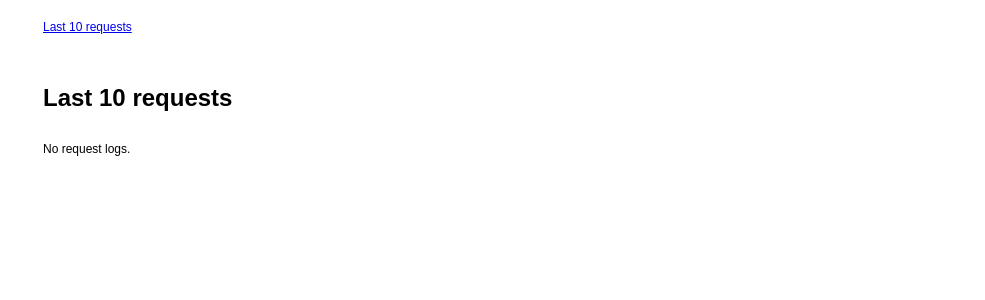
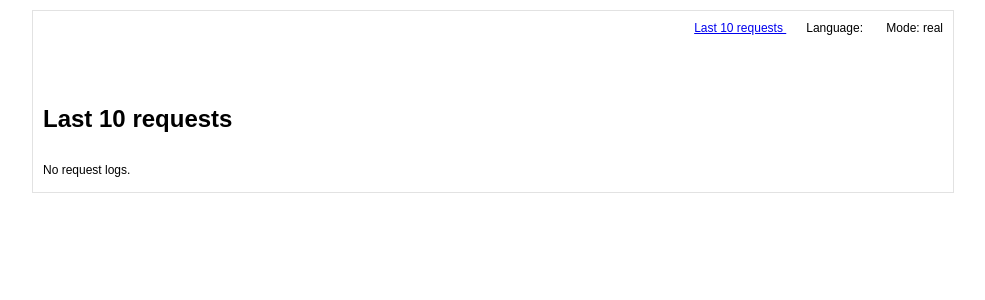
Before and after one commit to george-k/bio, a Django app: template main/templates/last_10_requests.html in a window 1280 px wide. Shown: the top 300 px of the page, without its empty margins (147-1132 px from the left). Run offline with Django 3.2, Linux system fonts and the light colour scheme; the template is opened without the code that fills it, so the values that code supplies are empty.

Commit message:
Use context settings dict in template

```diff
--- a/main/templates/base.html
+++ b/main/templates/base.html
@@ -12,6 +12,13 @@
   {% load i18n %}
   <body >
     <div id="page">
+      <div id="info">
+        <a id="last_logs" target="blanc" href="{% url last_logs %}">
+          {% trans "Last 10 requests" %}
+        </a>
+        <span>{% trans "Language"%}: {{ settings.LANGUAGE_CODE|slice:":2"|capfirst }}</span>
+        <span>{% trans "Mode"%}: {{ settings.DEBUG|yesno:"debug, real" }}</span>
+      </div>
       <div class="cab">
         {% if request.user.is_authenticated %}
         {% trans "Welcome, "%}{{ request.user.username}}
@@ -23,9 +30,6 @@
         </a>
         {% endif %}
       </div>
-      <a id="last_logs" target="blanc" href="{% url last_logs %}">
-        {% trans "Last 10 requests" %}
-      </a>
       {% block content %}
       Content
       {% endblock %}
--- a/media/css/base.css
+++ b/media/css/base.css
@@ -46,7 +46,7 @@
 blockquote, q {
     quotes: "" "";
 }
-/******************************************************************************/
+/****************************************************/
 body {
     background: #ffffff;
     font:12px Arial,Verdana,sans-serif;
@@ -54,8 +54,10 @@
 
 #page {
     width: 900px;
-    margin:0 auto;
+    margin:10px auto;
+    padding:10px;
     position:relative;
+    border:#e2e2e2 solid 1px;
 }
 h1 {
     font-weight:bold;
@@ -65,6 +67,7 @@
 p {
     margin-bottom:5px;
 }
+/******************* Contact show *******************/
 .contact dt {
     font-weight:bold
 }
@@ -72,6 +75,7 @@
     font-size:16px;
     padding:5px 0 20px 50px;
 }
+/******************* Contact edit *******************/
 .edit_contact label {
     font-weight:bold;
     margin-right:30px;
@@ -87,13 +91,20 @@
 .edit_contact td img {
     margin-bottom:-4px;
 }
-/* **************************** */
+/************** Auth *****************/
 .auth label {
     font-weight:bold;
     margin-right:30px;
 }
 .auth input {
     margin:3px 0;
+}
+/************** Info  ********************/
+#info {
+    text-align:right;
+}
+#info span {
+    margin-left:20px;
 }
 .cab {
     padding:10px 0;
```
Also changed, not shown: manage.py (+8 -2 lines), locale/ru/LC_MESSAGES/django.po, urls.py (line endings or trailing spaces), 1 other file.
